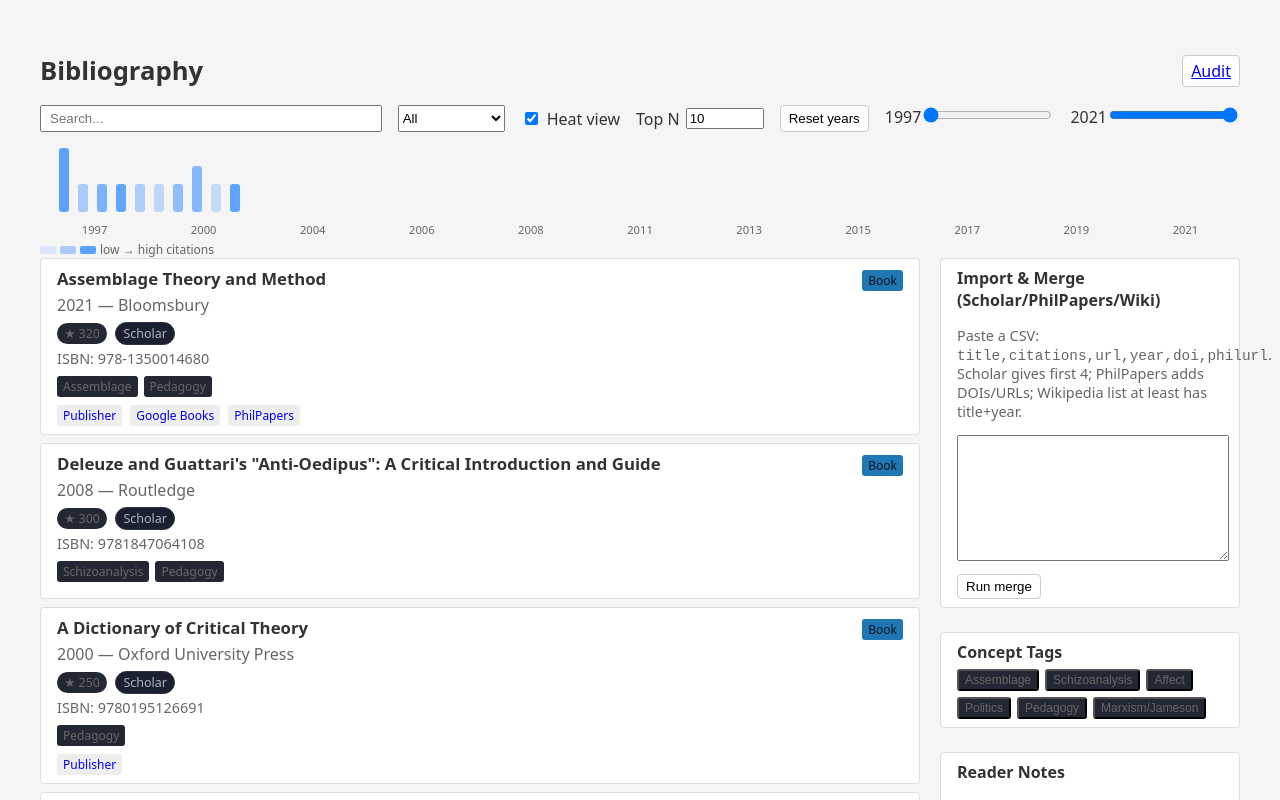
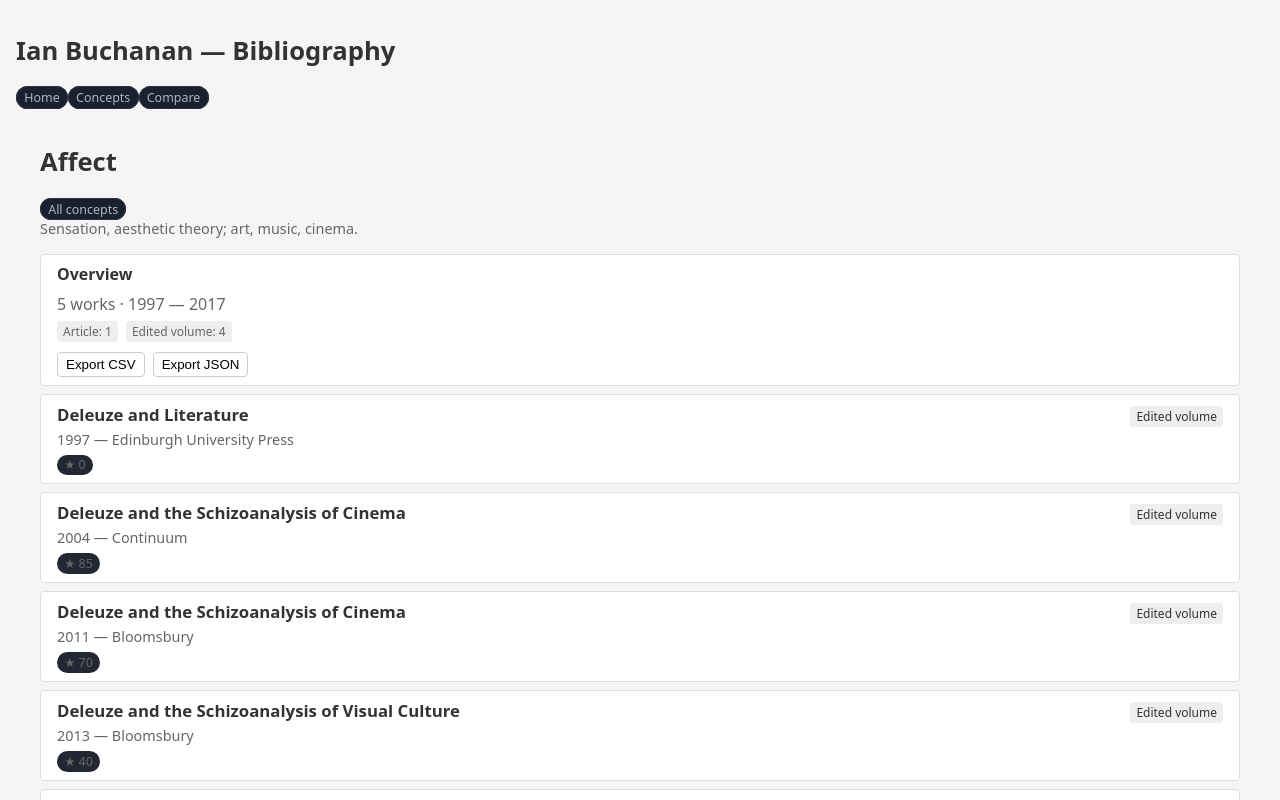
Before and after one commit to joesch21/Ian_Buchanan_Vault, a React (Vite) app in the folder site/: page /concept/affect in a window 1280 px wide. Shown: the top 800 px of the page. Built offline with nearby package versions, Linux system fonts and the light colour scheme.

Commit message:
feat(site): per-concept pages with exports + wiki block; compare scaffold

```diff
--- a/site/src/App.jsx
+++ b/site/src/App.jsx
@@ -1,4 +1,8 @@
 import { useEffect, useMemo, useState } from 'react'
+import { Routes, Route, Link } from 'react-router-dom'
+import Concepts from './pages/Concepts.jsx'
+import ConceptDetail from './pages/ConceptDetail.jsx'
+import Compare from './pages/Compare.jsx'
 import './index.css'
 import Papa from 'papaparse'
 import bibliographyCsv from './data/bibliography.csv?url'
@@ -133,13 +137,9 @@ function App() {
   const maxCite = Math.max(1, ...Array.from(citationsByYear.values()))
   const [minYear, maxYear] = bounds
 
-  return (
+  const home = (
     <div className="app container">
-      <div className="header" style={{display:'flex',justifyContent:'space-between',alignItems:'center'}}>
-        <h1>Bibliography</h1>
-        <a className="button" href="/audit">Audit</a>
-      </div>
-      <div className="controls">
+        <div className="controls">
         <input
           type="text"
           placeholder="Search..."
@@ -379,6 +379,25 @@ function App() {
         </div>
       </div>
     </div>
+  );
+
+  return (
+    <>
+      <header className="header">
+        <h1>Ian Buchanan — Bibliography</h1>
+        <div className="toolbar">
+          <Link className="link-pill" to="/">Home</Link>
+          <Link className="link-pill" to="/concepts">Concepts</Link>
+          <Link className="link-pill" to="/compare">Compare</Link>
+        </div>
+      </header>
+      <Routes>
+        <Route path="/" element={home} />
+        <Route path="/concepts" element={<Concepts data={entries} />} />
+        <Route path="/concept/:slug" element={<ConceptDetail data={entries} />} />
+        <Route path="/compare" element={<Compare />} />
+      </Routes>
+    </>
   )
 }
 
--- /dev/null
+++ b/site/src/lib/slug.js
@@ -0,0 +1,4 @@
+export const slugify = s => (s || '')
+  .toLowerCase()
+  .replace(/[^a-z0-9]+/g, '-')
+  .replace(/(^-|-$)/g, '')
--- a/site/src/lib/tags.js
+++ b/site/src/lib/tags.js
@@ -6,3 +6,12 @@ export const TAGS = [
   "Pedagogy",
   "Marxism/Jameson"
 ]
+
+export const TAG_DESCRIPTIONS = {
+  Assemblage: "Assemblage, multiplicity, diagram; methods and theory of composition.",
+  Schizoanalysis: "Anti-Oedipus, desire, unconscious; Deleuze & Guattari’s analytic.",
+  Affect: "Sensation, aesthetic theory; art, music, cinema.",
+  Politics: "Micropolitics, state, war machine.",
+  Pedagogy: "Guides, dictionaries, methods; teaching-oriented texts.",
+  "Marxism/Jameson": "Cultural theory, postmodernism; dialogue with Jameson/Marxism."
+}
--- a/site/src/main.jsx
+++ b/site/src/main.jsx
@@ -1,13 +1,11 @@
-import { StrictMode } from 'react'
+import React from 'react'
 import { createRoot } from 'react-dom/client'
+import { BrowserRouter } from 'react-router-dom'
+import App from './App.jsx'
 import './index.css'
-import App from './App.jsx'
-import Audit from './pages/Audit.jsx'
-
-const Page = window.location.pathname.startsWith('/audit') ? Audit : App
 
 createRoot(document.getElementById('root')).render(
-  <StrictMode>
-    <Page />
-  </StrictMode>,
+  <BrowserRouter>
+    <App />
+  </BrowserRouter>
 )
--- /dev/null
+++ b/site/src/pages/Compare.jsx
@@ -0,0 +1,9 @@
+import React from 'react'
+export default function Compare() {
+  return (
+    <div className="container">
+      <h1>Compare Scholars (beta)</h1>
+      <p className="small-muted">Coming soon: load a second dataset (Massumi, Colebrook) and compare counts per concept and year.</p>
+    </div>
+  )
+}
--- /dev/null
+++ b/site/src/pages/ConceptDetail.jsx
@@ -0,0 +1,99 @@
+import React, { useMemo } from 'react'
+import { useParams, Link } from 'react-router-dom'
+import { TAGS, TAG_DESCRIPTIONS } from '../lib/tags.js'
+import { slugify } from '../lib/slug.js'
+import { generateWiki } from '../lib/wiki.js'
+
+export default function ConceptDetail({ data }) {
+  const { slug } = useParams()
+  const tag = TAGS.find(t => slugify(t) === slug)
+  const desc = TAG_DESCRIPTIONS[tag] || ''
+  const works = useMemo(() => data.filter(w => w.tags?.includes(tag)), [data, tag])
+
+  const byType = useMemo(() => {
+    const m = new Map()
+    for (const w of works) m.set(w.type, (m.get(w.type) || 0) + 1)
+    return Array.from(m.entries()).sort()
+  }, [works])
+
+  const years = works.map(w => w.year).filter(Boolean).sort((a, b) => a - b)
+  const firstYear = years[0]
+  const lastYear = years[years.length - 1]
+
+  const wiki = generateWiki(works)
+
+  const download = (rows, name, format) => {
+    if (format === 'json') {
+      const blob = new Blob([JSON.stringify(rows, null, 2)], { type: 'application/json' })
+      const a = document.createElement('a'); a.href = URL.createObjectURL(blob); a.download = name; a.click()
+    } else {
+      const headers = Object.keys(rows[0] || {})
+      const csv = [
+        headers.join(','),
+        ...rows.map(r => headers.map(h => `"${(r[h] ?? '').toString().replace(/"/g, '""')}"`).join(','))
+      ].join('\n')
+      const blob = new Blob([csv], { type: 'text/csv' })
+      const a = document.createElement('a'); a.href = URL.createObjectURL(blob); a.download = name; a.click()
+    }
+  }
+
+  if (!tag) {
+    return (
+      <div className="container">
+        <h1>Concept not found</h1>
+        <Link className="link-pill" to="/concepts">Back to Concepts</Link>
+      </div>
+    )
+  }
+
+  return (
+    <div className="container">
+      <div className="header">
+        <h1>{tag}</h1>
+        <Link className="link-pill" to="/concepts">All concepts</Link>
+      </div>
+
+      {desc && <p className="small-muted" style={{ marginTop: 0 }}>{desc}</p>}
+
+      <div className="grid" style={{ marginTop: '1rem' }}>
+        <div className="col-8">
+          <div className="card">
+            <strong>Overview</strong>
+            <div style={{ marginTop: 8, color: 'var(--muted)' }}>
+              {works.length} works · {firstYear || '—'} — {lastYear || '—'}
+              <div style={{ marginTop: 6, display: 'flex', gap: 8, flexWrap: 'wrap' }}>
+                {byType.map(([t, c]) => <span key={t} className="badge">{t}: {c}</span>)}
+              </div>
+              <div style={{ marginTop: 10, display: 'flex', gap: 8, flexWrap: 'wrap' }}>
+                <button className="button" onClick={() => download(works, `${slug}-works.csv`, 'csv')}>Export CSV</button>
+                <button className="button" onClick={() => download(works, `${slug}-works.json`, 'json')}>Export JSON</button>
+              </div>
+            </div>
+          </div>
+
+          {works.map(item => (
+            <div className="card" key={item.id}>
+              <div style={{ display: 'flex', justifyContent: 'space-between', alignItems: 'baseline', gap: 10 }}>
+                <h3 style={{ margin: '0 0 .25rem 0' }}>{item.title}</h3>
+                <span className="badge">{item.type}</span>
+              </div>
+              <div className="small-muted">{item.year} — {item.venue}</div>
+              {item.citations !== undefined && (
+                <div className="meta-row"><span className="cite-badge">★ {item.citations || 0}</span></div>
+              )}
+            </div>
+          ))}
+          {works.length === 0 && <div className="card">No works tagged “{tag}”.</div>}
+        </div>
+
+        <aside className="col-4">
+          <div className="card">
+            <strong>Wikipedia Block for “{tag}”</strong>
+            <textarea style={{ width: '100%', height: '220px', marginTop: 8, fontFamily: 'monospace' }} readOnly value={wiki} />
+            <button className="button" style={{ marginTop: 8 }} onClick={() => navigator.clipboard.writeText(wiki)}>Copy</button>
+          </div>
+        </aside>
+      </div>
+    </div>
+  )
+}
--- /dev/null
+++ b/site/src/pages/Concepts.jsx
@@ -0,0 +1,32 @@
+import React, { useMemo } from 'react'
+import { Link } from 'react-router-dom'
+import { TAGS } from '../lib/tags.js'
+import { slugify } from '../lib/slug.js'
+
+export default function Concepts({ data }) {
+  const counts = useMemo(() => {
+    const m = new Map()
+    for (const t of TAGS) m.set(t, 0)
+    data.forEach(w => w.tags?.forEach(t => m.set(t, (m.get(t) || 0) + 1)))
+    return m
+  }, [data])
+
+  return (
+    <div className="container">
+      <h1>Concepts</h1>
+      <div className="grid">
+        {TAGS.map(tag => (
+          <div key={tag} className="card">
+            <div style={{display:'flex', justifyContent:'space-between', alignItems:'baseline'}}>
+              <h3 style={{margin:0}}>{tag}</h3>
+              <span className="badge">{counts.get(tag) || 0} works</span>
+            </div>
+            <div style={{marginTop:8}}>
+              <Link className="link-pill" to={`/concept/${slugify(tag)}`}>Open</Link>
+            </div>
+          </div>
+        ))}
+      </div>
+    </div>
+  )
+}
```
